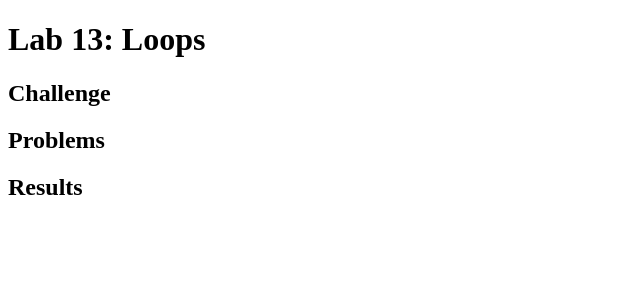
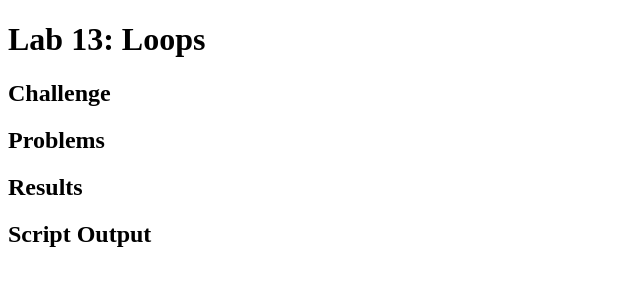
Before and after one commit to THeLucky0ne/art101, a plain HTML site: page lab13/index.html in a window 1280 px wide. Shown: the whole page, without its empty margins (0-640 px from the left). Drawn offline with nearby package versions, Linux system fonts and the light colour scheme.

Commit message:
changed code and html

```diff
--- a/lab13/index.html
+++ b/lab13/index.html
@@ -19,6 +19,8 @@
   </div>
 
   <div id="output">
+    <h2>Script Output</h2>
+  </div>
 
 
 </body>
--- a/lab13/js/lab.js
+++ b/lab13/js/lab.js
@@ -6,7 +6,7 @@
 
 
 
-
+function FuzzyBuzzy () {
   for (i = 1; i <= 200; i ++) {
     if (i % 105 == 0) {
       console.log("FizzBuzzBoom")
@@ -33,3 +33,4 @@ for (i = 1; i <= 200; i ++) {
       console.log(i)
     }
   }
+}
```
Lines whose indentation alone changed are shown as unchanged.
